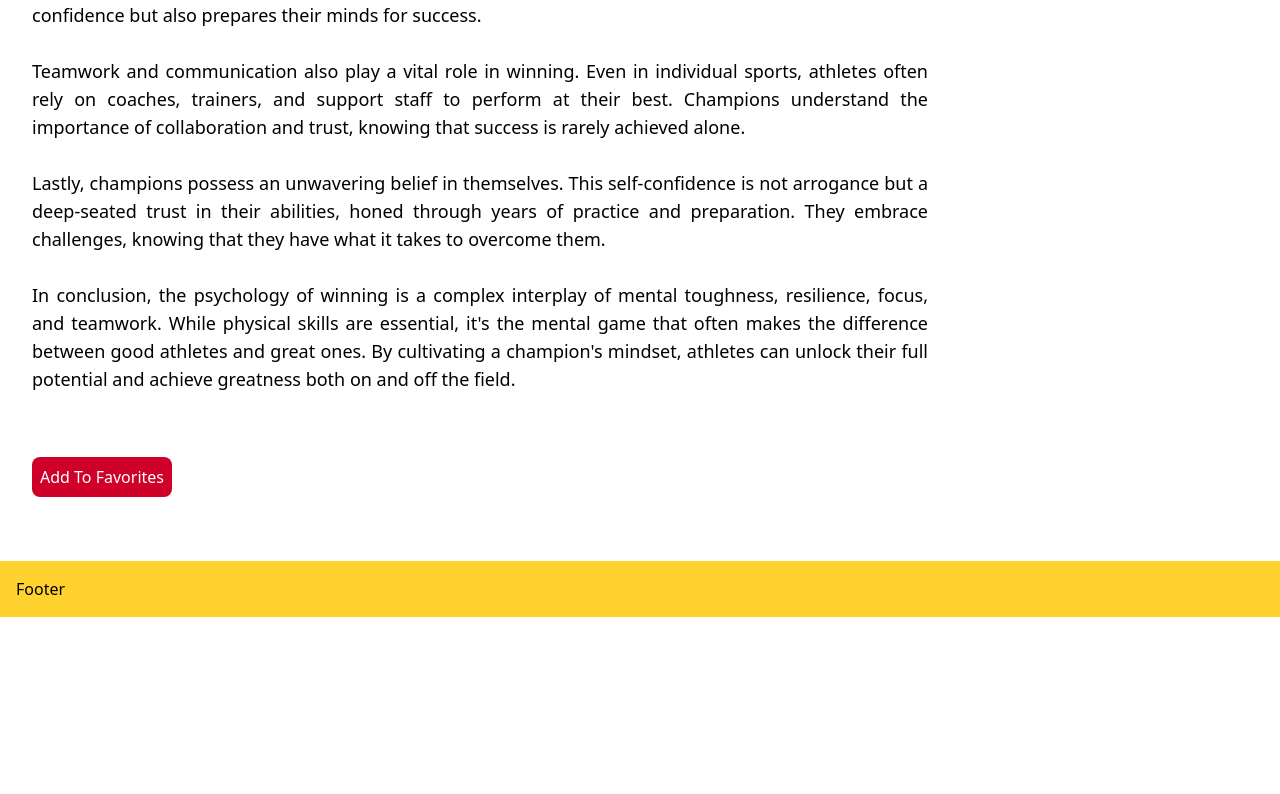
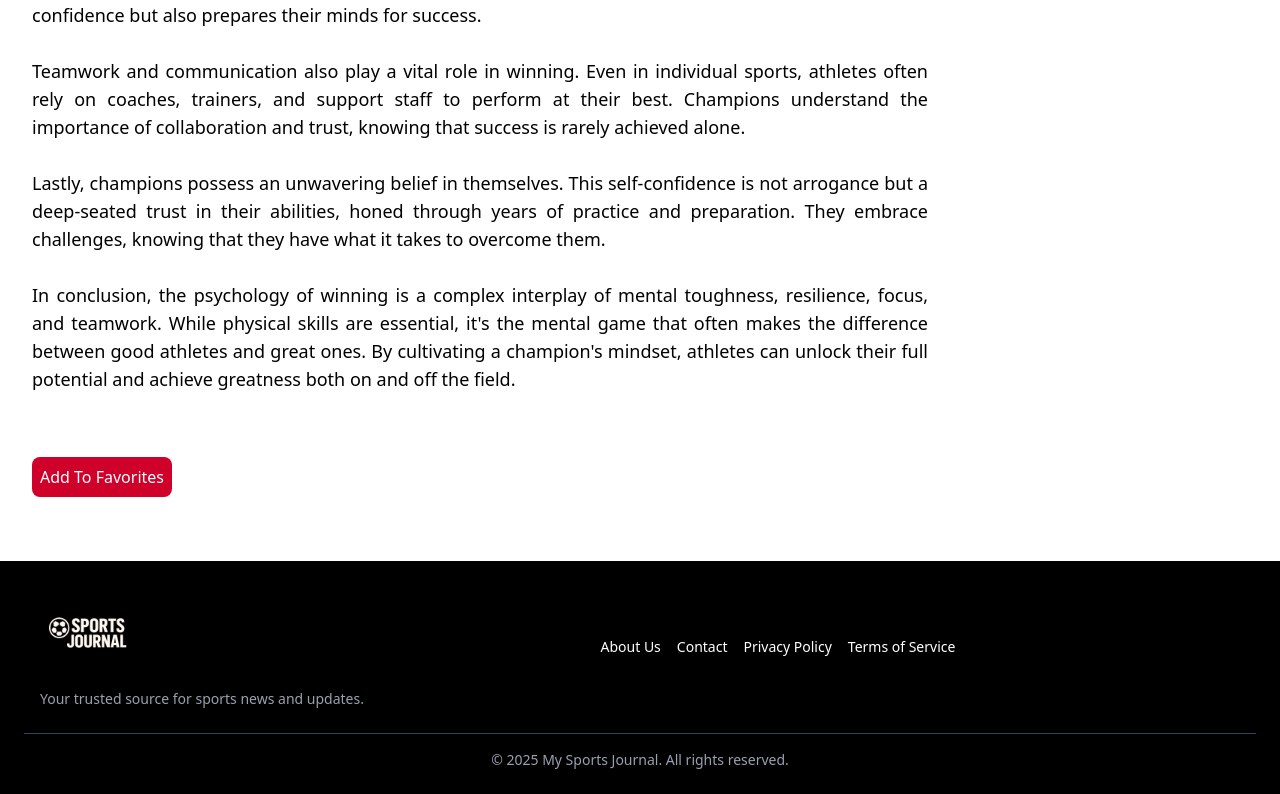
Before and after one commit to Rubenbot07/My-sports-journal, a React (Vite) app: page /articles/1 in a window 1280 px wide. Shown: the part 1683-2477 px from the top of the page. Before the commit the page ends 2300 px from the top, so only its background shows below. Built offline with nearby package versions, Linux system fonts and the light colour scheme.

Commit message:
Enhance UI components with hover effects and improved styling; update Footer with logo and navigation links for better user engagement

```diff
--- a/src/components/ArticleLink.jsx
+++ b/src/components/ArticleLink.jsx
@@ -1,10 +1,10 @@
 import { Link } from 'react-router-dom'
 export const ArticleLink = ({ article, isThird }) => {
     return (
-        <article className={`relative border border-gray-300 w-full h-full flex flex-col bg-gray-200 rounded-lg shadow-md  text-start ${isThird ? 'pb-0 lg:row-span-2 lg:col-span-2 row-start-1 lg:col-start-2 lg:row-start-1 2sm:col-span-2' : 'pb-4'}`}>
+        <article className={`relative border border-gray-300 w-full h-full flex flex-col bg-gray-200 rounded-lg shadow-md  text-start hover:bg-gray-300 ${isThird ? 'pb-0 lg:row-span-2 lg:col-span-2 row-start-1 lg:col-start-2 lg:row-start-1 2sm:col-span-2' : 'pb-4'}`}>
             <Link to={`/articles/${article.id}`}>
                 <div className={`overflow-hidden rounded-t-lg h-[200px] relative ${isThird ? 'lg:h-[300px]' : ''} transition-all duration-500`}>
-                    <img className='w-full h-full object-top object-cover'  src={article.image} alt={article.title} />
+                    <img className='w-full h-full object-top object-cover hover:scale-105 transition-all duration-500 '  src={article.image} alt={article.title} />
                     <div className='absolute w-32 top-0 right-0 px-1 text-center text-md text-white bg-primary font-bold'>{article.category}</div>
                 </div>
                 <h2 className='font-bold p-2 text-xl'>{article.title}</h2>
--- a/src/components/ArticleOfCategories.jsx
+++ b/src/components/ArticleOfCategories.jsx
@@ -2,9 +2,9 @@ import { Link } from 'react-router-dom'
 export const ArticleOfCategories = ({ article, isSingle }) => {
     return (
         <Link to={`/articles/${article.id}`} >
-            <article className='relative flex flex-col md:flex-row max-w-[500px] md:max-w-none mx-auto gap-4 bg-gray-200 p-4 rounded-lg shadow-md'>
+            <article className='relative flex flex-col md:flex-row max-w-[500px] md:max-w-none mx-auto gap-4 bg-gray-200 p-4 rounded-lg shadow-md hover:bg-gray-300'>
                 <div className={`w-full md:w-2/4 md:min-w-70 rounded-2xl overflow-hidden h-[200px] ${isSingle ? 'lg:h-[300px]' : ''}`}>
-                    <img className='w-full h-full object-top object-cover' src={article.image} alt={article.title} />
+                    <img className='w-full h-full object-top object-cover hover:scale-105 transition-all duration-500 ' src={article.image} alt={article.title} />
                 </div>
                 <div className='flex flex-col md:w-2/4 text-start gap-2 pt-4 overflow-hidden'>
                     <h2 className='text-md'>{article.publishedDate}</h2>
--- a/src/components/Footer.jsx
+++ b/src/components/Footer.jsx
@@ -1,7 +1,49 @@
+import Logo from '../assets/sportsJournalLogo.png';
+
 export const Footer = () => {
     return (
-        <footer className="bg-amber-300 p-4">
-            <p>Footer</p>
+        <footer className="bg-black text-white p-6">
+            <div className="max-w-[1200px] mx-auto flex flex-col md:flex-row justify-between items-center gap-6">
+                {/* Logo Section */}
+                <div className="flex flex-col items-center md:items-start">
+                    <img src={Logo} alt="Logo" className="w-20 h-20 md:w-24 md:h-24" />
+                    <p className="text-sm mt-2 text-gray-400 text-center md:text-left">
+                        Your trusted source for sports news and updates.
+                    </p>
+                </div>
+
+                {/* Navigation Links */}
+                <nav className="flex flex-col md:flex-row gap-2 md:gap-4 text-sm text-center md:text-left">
+                    <a className="hover:underline">About Us</a>
+                    <a className="hover:underline">Contact</a>
+                    <a className="hover:underline">Privacy Policy</a>
+                    <a className="hover:underline">Terms of Service</a>
+                </nav>
+
+                {/* Social Media Links */}
+                <div className="flex gap-4">
+                    <a href="https://facebook.com" target="_blank" rel="noopener noreferrer" aria-label="Facebook" className="hover:text-blue-500">
+                        <i className="fab fa-facebook-f text-xl"></i>
+                    </a>
+                    <a href="https://twitter.com" target="_blank" rel="noopener noreferrer" aria-label="Twitter" className="hover:text-blue-400">
+                        <i className="fab fa-twitter text-xl"></i>
+                    </a>
+                    <a href="https://instagram.com" target="_blank" rel="noopener noreferrer" aria-label="Instagram" className="hover:text-pink-500">
+                        <i className="fab fa-instagram text-xl"></i>
+                    </a>
+                    <a href="https://youtube.com" target="_blank" rel="noopener noreferrer" aria-label="YouTube" className="hover:text-red-500">
+                        <i className="fab fa-youtube text-xl"></i>
+                    </a>
+                </div>
+            </div>
+
+            {/* Divider */}
+            <hr className="border-t border-gray-700 mt-6"></hr>
+
+            {/* Copyright Section */}
+            <div className="text-center text-sm mt-4 text-gray-400">
+                © {new Date().getFullYear()} My Sports Journal. All rights reserved.
+            </div>
         </footer>
-    )
-}
+    );
+};
--- a/src/pages/Category/index.jsx
+++ b/src/pages/Category/index.jsx
@@ -13,9 +13,9 @@ export const Category = () => {
                 {categoryTitle}
             </h1>
             <Link to={`/articles/${categoryArticles[0]?.id}`} className="col-span-1 2sm:col-span-2 md:col-span-1 lg:col-span-2">
-                <article className="flex flex-col md:flex-row  bg-gray-300 p-4 rounded-lg shadow-md text-start gap-4">
+                <article className="flex flex-col md:flex-row  bg-gray-200 p-4 rounded-lg shadow-md text-start gap-4 hover:bg-gray-300">
                     <picture className="rounded-lg overflow-hidden md:w-2/3 lg:w-1/2 max-h-96">
-                        <img className="w-full h-full object-cover object-top" src={categoryArticles[0]?.image} alt={categoryArticles[0]?.title} />
+                        <img className="w-full h-full object-cover object-top hover:scale-105 transition-all duration-500 " src={categoryArticles[0]?.image} alt={categoryArticles[0]?.title} />
                     </picture>
                     <div className="flex flex-col gap-2 lg:gap-4 p-2 md:w-1/3 lg:w-1/2 overflow-hidden">
                         <h2 className='text-md'>{categoryArticles[0]?.publishedDate}</h2>
--- a/src/pages/Home/index.jsx
+++ b/src/pages/Home/index.jsx
@@ -10,8 +10,8 @@ export const Home = () => {
             <section className='grid grid-cols-1 lg:grid-cols-4 w-full lg:max-w-[1500px] py-4 gap-y-8 lg:gap-x-8  min-[300px] h-auto mx-auto'>
                     <picture className='col-span-3 overflow-hidden relative rounded-xl'>
                         <Link to={`/articles/${articles[5]?.id}`}>
-                            <img src={articles[5]?.image} alt={articles[5]?.title} className='w-full h-full md:object-cover object-fill' />
-                            <div className='absolute bottom-0 left-0 p-2 text-center text-lg md:text-3xl md:p-4 text-white font-bold'>
+                            <img src={articles[5]?.image} alt={articles[5]?.title} className='w-full h-full md:object-cover hover:scale-105 transition-all duration-500 ' />
+                            <div className='absolute bg-blue-800/60 bottom-0 left-0 p-2 text-center text-lg md:text-3xl md:p-4 text-white font-bold w-full'>
                                 <h2 className=''>{articles[5]?.title}</h2>
                             </div>
                         </Link>
```
Also changed, not shown: src/pages/Article/index.jsx (+5 -5 lines).
